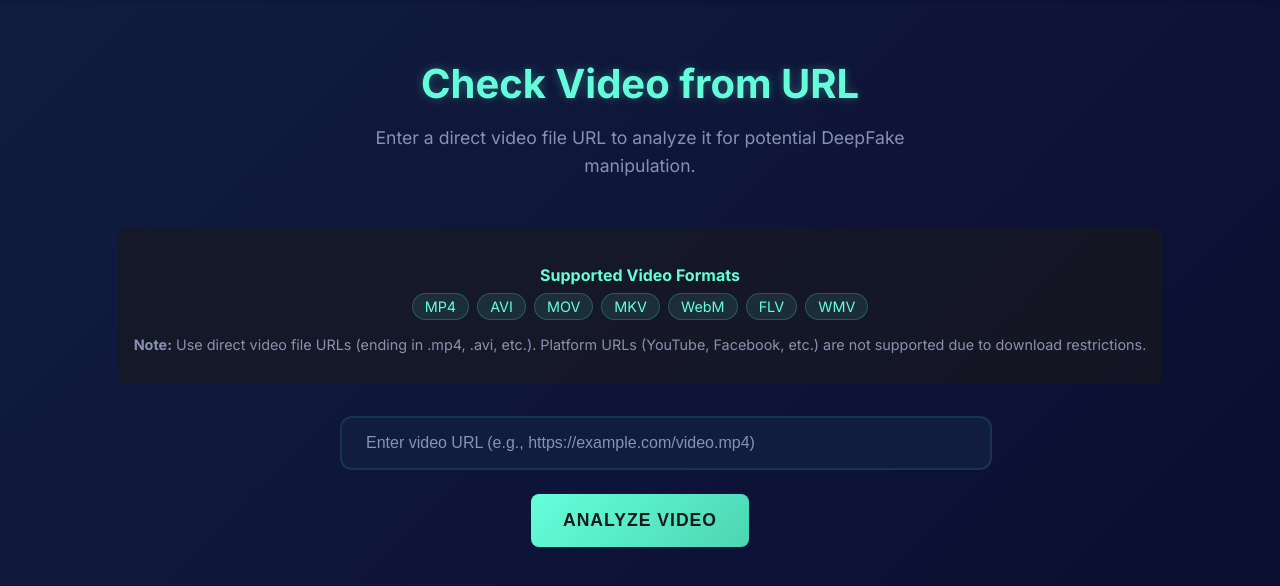
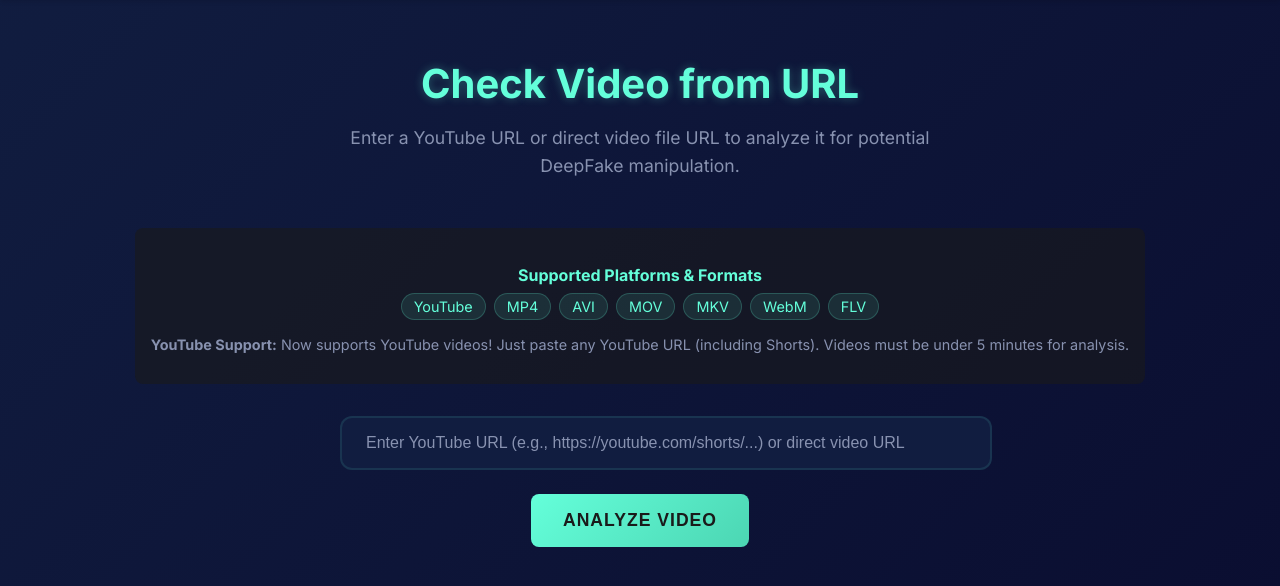
Before and after one commit to Behera14/Reality-Check, a Flask app: page /url-detect in a window 1280 px wide. Shown: the part 69-655 px from the top of the page. Run offline with Flask 3, Linux system fonts and the light colour scheme; a user stored in the database is signed in.

Commit message:
Add YouTube video support: Implement yt-dlp for YouTube video downloading and analysis

```diff
--- a/requirements.txt
+++ b/requirements.txt
@@ -10,6 +10,9 @@ click==8.1.7
 
 # HTTP requests for URL video download
 requests==2.31.0
+
+# YouTube video downloading
+yt-dlp==2024.3.10
 
 # AI/ML dependencies
 torch==2.1.2
--- a/server.py
+++ b/server.py
@@ -42,6 +42,7 @@ from PIL import Image
 import requests
 from urllib.parse import urlparse
 import tempfile
+import yt_dlp
 
 # Configure logging
 logging.basicConfig(level=logging.INFO)
@@ -421,9 +422,13 @@ def is_valid_video_url(url):
         if any(url.lower().endswith(ext) for ext in video_extensions):
             return True
 
-        # Check if it's a supported video platform (but note these may not work for direct download)
+        # Check if it's YouTube
+        if 'youtube.com' in parsed.netloc.lower() or 'youtu.be' in parsed.netloc.lower():
+            return True
+
+        # Check if it's other supported video platforms
         supported_domains = [
-            'youtube.com', 'youtu.be', 'vimeo.com', 'dailymotion.com',
+            'vimeo.com', 'dailymotion.com',
             'facebook.com', 'instagram.com', 'twitter.com', 'tiktok.com'
         ]
 
@@ -432,25 +437,87 @@ def is_valid_video_url(url):
     except:
         return False
 
+def download_youtube_video(url):
+    """Download YouTube video using yt-dlp"""
+    try:
+        logger.info(f"Downloading YouTube video: {url}")
+
+        # Configure yt-dlp options
+        ydl_opts = {
+            'format': 'best[height<=720]',  # Download best quality up to 720p
+            'outtmpl': '%(title)s.%(ext)s',
+            'quiet': True,
+            'no_warnings': True,
+            'extractaudio': False,
+            'audioformat': None,
+        }
+
+        # Create temporary directory for download
+        with tempfile.TemporaryDirectory() as temp_dir:
+            ydl_opts['outtmpl'] = os.path.join(temp_dir, '%(title)s.%(ext)s')
+
+            with yt_dlp.YoutubeDL(ydl_opts) as ydl:
+                # Get video info first
+                info = ydl.extract_info(url, download=False)
+                video_title = info.get('title', 'video')
+                duration = info.get('duration', 0)
+
+                # Check video duration (limit to 5 minutes for processing)
+                if duration > 300:  # 5 minutes = 300 seconds
+                    raise Exception("Video too long. Please use videos under 5 minutes for analysis.")
+
+                logger.info(f"YouTube video info: {video_title} (duration: {duration}s)")
+
+                # Download the video
+                ydl.download([url])
+
+                # Find the downloaded file
+                downloaded_files = [f for f in os.listdir(temp_dir) if f.endswith(('.mp4', '.webm', '.mkv'))]
+                if not downloaded_files:
+                    raise Exception("Failed to download video file")
+
+                video_file = downloaded_files[0]
+                video_path = os.path.join(temp_dir, video_file)
+
+                # Copy to a new temporary file that won't be deleted
+                final_temp_file = tempfile.NamedTemporaryFile(delete=False, suffix='.mp4')
+                final_temp_path = final_temp_file.name
+                final_temp_file.close()
+
+                # Copy the file
+                import shutil
+                shutil.copy2(video_path, final_temp_path)
+
+                file_size = os.path.getsize(final_temp_path)
+                logger.info(f"YouTube video downloaded successfully: {final_temp_path} ({file_size} bytes)")
+
+                return final_temp_path
+
+    except Exception as e:
+        logger.error(f"Error downloading YouTube video: {e}")
+        raise Exception(f"Failed to download YouTube video: {str(e)}")
+
 def download_video_from_url(url):
     """Download video from URL and return the file path"""
     try:
         logger.info(f"Downloading video from URL: {url}")
 
-        # Set headers to mimic a browser request
+        # Check if it's a YouTube URL
+        parsed = urlparse(url)
+        if 'youtube.com' in parsed.netloc.lower() or 'youtu.be' in parsed.netloc.lower():
+            return download_youtube_video(url)
+
+        # For direct video URLs, use the existing method
         headers = {
             'User-Agent': 'Mozilla/5.0 (Windows NT 10.0; Win64; x64) AppleWebKit/537.36 (KHTML, like Gecko) Chrome/91.0.4472.124 Safari/537.36'
         }
 
-        # Download the video
         response = requests.get(url, headers=headers, stream=True, timeout=30)
         response.raise_for_status()
 
-        # Check content type
         content_type = response.headers.get('content-type', '').lower()
         logger.info(f"Content type received: {content_type}")
 
-        # Check if it's actually a video file
         if 'text/html' in content_type:
             logger.warning(f"Received HTML content instead of video for URL: {url}")
             raise Exception("This URL appears to be a webpage, not a direct video file. Please use direct video file URLs (ending in .mp4, .avi, etc.) or upload the video file directly.")
@@ -458,11 +525,9 @@ def download_video_from_url(url):
         if not any(video_type in content_type for video_type in ['video/', 'application/octet-stream', 'binary/octet-stream']):
             logger.warning(f"Content type may not be video: {content_type}")
 
-        # Create temporary file
         temp_file = tempfile.NamedTemporaryFile(delete=False, suffix='.mp4')
         temp_path = temp_file.name
 
-        # Download in chunks to handle large files
         total_size = 0
         max_size = 100 * 1024 * 1024  # 100MB limit
 
@@ -478,8 +543,7 @@ def download_video_from_url(url):
         temp_file.close()
         logger.info(f"Video downloaded successfully: {temp_path} ({total_size} bytes)")
 
-        # Additional validation: check if file is actually a video
-        if total_size < 10000:  # Less than 10KB is suspicious
+        if total_size < 10000:
             os.unlink(temp_path)
             raise Exception("Downloaded file is too small to be a valid video. Please check the URL.")
 
@@ -510,15 +574,7 @@ def url_detect():
 
             # Validate URL
             if not is_valid_video_url(video_url):
-                return render_template('url_detect.html', error="Please enter a valid video URL. For best results, use direct video file URLs (ending in .mp4, .avi, .mov, etc.)")
-
-            # Check if it's a platform URL and warn user
-            parsed = urlparse(video_url)
-            domain = parsed.netloc.lower()
-            platform_domains = ['youtube.com', 'youtu.be', 'vimeo.com', 'facebook.com', 'instagram.com', 'twitter.com', 'tiktok.com']
-
-            if any(platform in domain for platform in platform_domains):
-                return render_template('url_detect.html', error="Platform URLs (YouTube, Facebook, etc.) cannot be downloaded directly due to restrictions. Please use direct video file URLs or upload the video file directly.")
+                return render_template('url_detect.html', error="Please enter a valid video URL. Supported: YouTube URLs and direct video file URLs (ending in .mp4, .avi, .mov, etc.)")
 
             # Download video
             try:
--- a/templates/home.html
+++ b/templates/home.html
@@ -439,7 +439,7 @@
                 <div class="feature-card">
                     <div class="feature-icon">🔗</div>
                     <h3>URL Analysis</h3>
-                    <p>Check videos from direct video file URLs. Supports MP4, AVI, MOV, and other common video formats by simply pasting the direct file URL.</p>
+                    <p>Check videos from YouTube URLs or direct video file URLs. Supports YouTube Shorts, regular videos, and common video formats by simply pasting the URL.</p>
                     {% if current_user.is_authenticated %}
                         <a href="{{ url_for('url_detect') }}" class="feature-link">Try URL</a>
                     {% else %}
--- a/templates/url_detect.html
+++ b/templates/url_detect.html
@@ -495,23 +495,23 @@
 
         <main class="content" role="main">
             <h1 class="heading">Check Video from URL</h1>
-            <p class="para">Enter a direct video file URL to analyze it for potential DeepFake manipulation.</p>
+            <p class="para">Enter a YouTube URL or direct video file URL to analyze it for potential DeepFake manipulation.</p>
 
             <!-- Supported Platforms -->
             <div class="supported-platforms">
-                <h4>Supported Video Formats</h4>
+                <h4>Supported Platforms & Formats</h4>
                 <div class="platform-list">
+                    <span class="platform-tag">YouTube</span>
                     <span class="platform-tag">MP4</span>
                     <span class="platform-tag">AVI</span>
                     <span class="platform-tag">MOV</span>
                     <span class="platform-tag">MKV</span>
                     <span class="platform-tag">WebM</span>
                     <span class="platform-tag">FLV</span>
-                    <span class="platform-tag">WMV</span>
                 </div>
                 <p style="color: #8892b0; font-size: 0.9rem; margin-top: 1rem;">
-                    <strong>Note:</strong> Use direct video file URLs (ending in .mp4, .avi, etc.).
-                    Platform URLs (YouTube, Facebook, etc.) are not supported due to download restrictions.
+                    <strong>YouTube Support:</strong> Now supports YouTube videos! Just paste any YouTube URL (including Shorts).
+                    Videos must be under 5 minutes for analysis.
                 </p>
             </div>
 
@@ -521,7 +521,7 @@
                     <div class="url-input-wrapper">
                         <input type="url"
                                name="video_url"
-                               placeholder="Enter video URL (e.g., https://example.com/video.mp4)"
+                               placeholder="Enter YouTube URL (e.g., https://youtube.com/shorts/...) or direct video URL"
                                class="url-input"
                                required
                                id="url-input">
```
